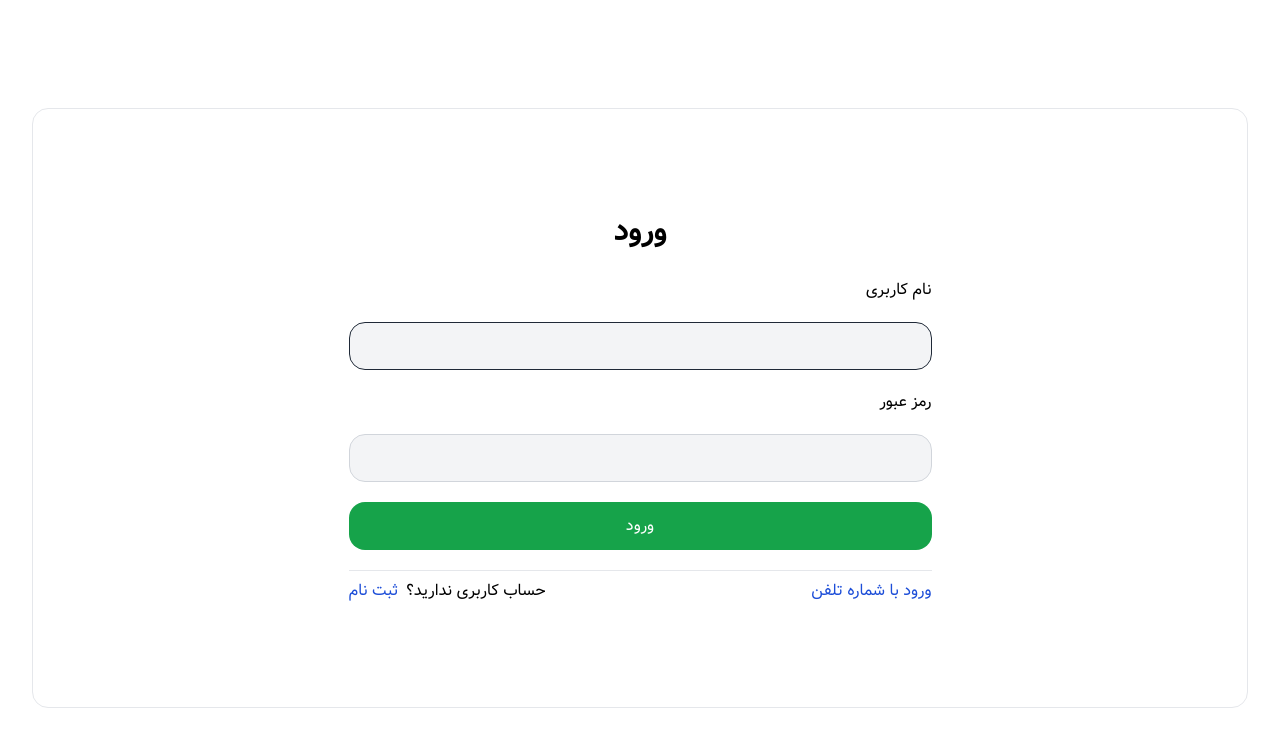
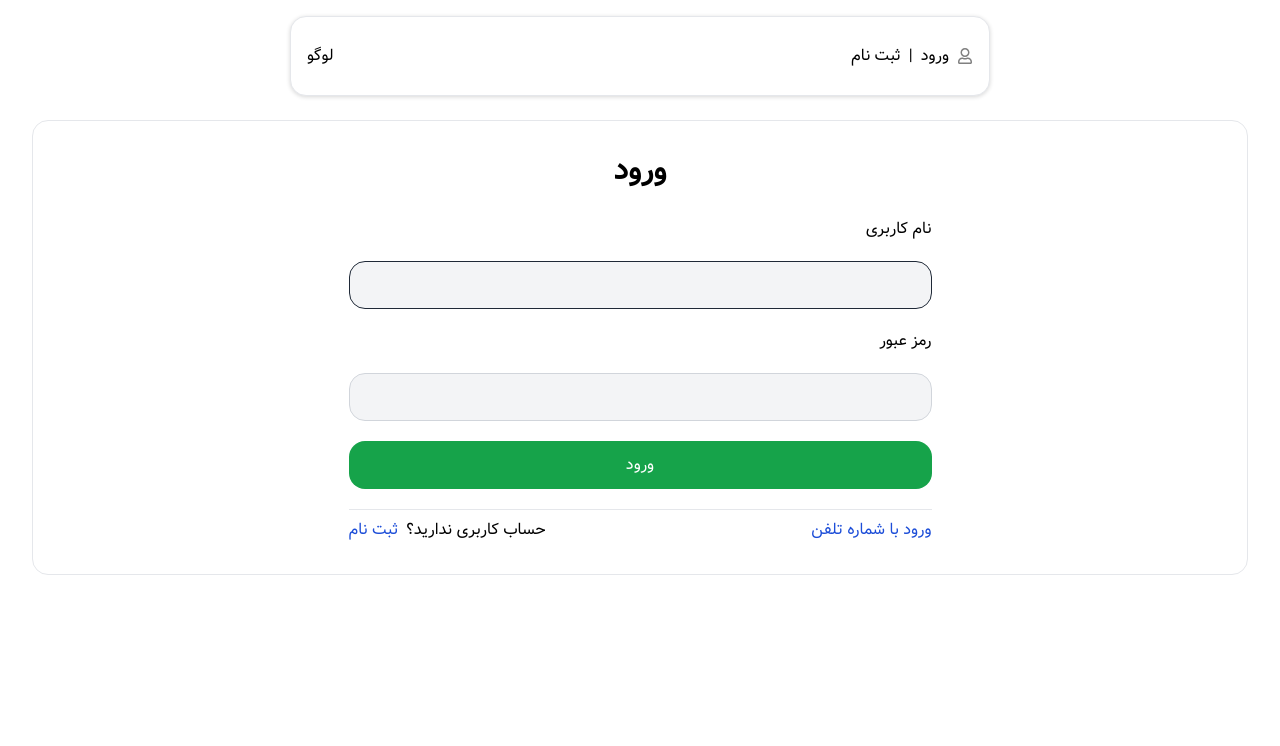
Before and after one commit to pilentboy/charitable-organization, a React (Vite) app: page /login in a window 1280 px wide. Shown: the top 746 px of the page. Built offline with nearby package versions, Linux system fonts and the light colour scheme.

Commit message:
fix login and register styles

```diff
--- a/src/App.tsx
+++ b/src/App.tsx
@@ -7,16 +7,18 @@ import Home from "./pages/Home";
 import Profile from "./pages/Profile";
 import { AuthProvider } from "./context/AuthProvider";
 import ProtectedRoute from "./components/ProtectedRoute";
-import Layout from "./components/Layout";
+import Container from "./components/Container";
 import LoginOTP from "./pages/LoginOTP";
+import Nav from "./components/Nav/Nav";
 
 const App = () => {
   return (
-    <Layout>
+    <Container>
       <BrowserRouter>
         <AuthProvider>
           <Routes>
-            <Route path="/" element={<Home />} />
+            <Route path="/" element={<Nav />}>
+              <Route index element={<Home />} />
               <Route path="profile" element={<ProtectedRoute />}>
                 <Route index element={<Profile />} />
               </Route>
@@ -27,10 +29,11 @@ const App = () => {
               <Route path="about-us" element={<AboutUs />} />
               <Route path="contact-us" element={<ContactUs />} />
               <Route path="*" element={<Home />} />
+            </Route>
           </Routes>
         </AuthProvider>
       </BrowserRouter>
-    </Layout>
+    </Container>
   );
 };
 
--- /dev/null
+++ b/src/components/Container.tsx
@@ -0,0 +1,7 @@
+const Container = ({ children }: { children: React.ReactNode }) => (
+  <div className="container py-2 mt-28 ">
+    {children}
+  </div>
+);
+
+export default Container;
--- a/src/components/Layout.tsx
+++ /dev/null
@@ -1,5 +0,0 @@
-const Layout = ({ children }: { children: React.ReactNode }) => (
-  <div className="container py-2">{children}</div>
-);
-
-export default Layout;
--- /dev/null
+++ b/src/components/Nav/Nav.tsx
@@ -0,0 +1,31 @@
+import { Outlet, Link } from "react-router";
+import { FaRegUser } from "react-icons/fa";
+
+const Nav = () => {
+  return (
+    <>
+      <nav className="absolute top-4 left-1/2 translate-x-[-50%] w-[90%]  md:w-[700px] bg-white z-50 border nav-shadow h-20 rounded-2xl flex  p-4 items-center justify-between">
+        <ul className="flex items-center text-black gap-2">
+          <FaRegUser color="gray" />
+          <li>
+            <Link to="login" className="hover:text-gray-500">
+              ورود
+            </Link>
+          </li>
+          |
+          <li>
+            <Link to="register" className="hover:text-gray-500">
+              ثبت نام
+            </Link>
+          </li>
+        </ul>
+        <Link to="/" className="hover:text-gray-500">
+          لوگو
+        </Link>
+      </nav>
+      <Outlet />
+    </>
+  );
+};
+
+export default Nav;
--- a/src/index.css
+++ b/src/index.css
@@ -13,4 +13,10 @@
 
 body {
   font-family: "vazir";
+  width: 100%;
+  height: 100%;
 }
+
+.nav-shadow {
+  box-shadow: rgba(0, 0, 0, 0.16) 0px 1px 4px;
+}
--- a/src/pages/Home.tsx
+++ b/src/pages/Home.tsx
@@ -1,12 +1,5 @@
-import { Link } from "react-router";
-
 const Home = () => {
-  return (
-    <div className="gap-5 flex ">
-      <Link to={"login"}>login</Link>
-      <Link to={"register"}>register</Link>
-    </div>
-  );
+  return <div className="gap-5 flex ">صفحه اصلی</div>;
 };
 
 export default Home;
--- a/src/pages/Login.tsx
+++ b/src/pages/Login.tsx
@@ -10,10 +10,10 @@ const Login = () => {
   };
 
   return (
-    <section className="h-screen   flex items-center justify-center">
-      <div className="w-full min-h-[600px] flex items-center justify-between border rounded-2xl overflow-hidden">
+    <section className="h-screen sm:h-full flex justify-center items-center  ">
+      <div className="w-full min-h-[400px] flex items-center justify-between border rounded-2xl overflow-hidden">
         <div onSubmit={handleLogin} className="w-full h-full py-8 px-6 ">
-          <form className="flex flex-col  gap-5 mx-auto sm:w-1/2">
+          <form className="flex flex-col  gap-5 mx-auto md:w-1/2">
             <h1 className="text-3xl font-bold mb-2 text-center">ورود</h1>
             <label htmlFor="username">نام کاربری</label>
             <input
@@ -37,7 +37,8 @@ const Login = () => {
             <button className="w-full h-12 bg-green-600 rounded-2xl duration-200 text-white hover:opacity-90">
               ورود
             </button>
-            <div className="flex items-center justify-between w-full border-t pt-2">
+
+            <div className="flex flex-col gap-4 items-center justify-between w-full border-t pt-2 sm:flex-row sm:gap-0">
               <Link to="/login-otp" className=" text-blue-700">
                 ورود با شماره تلفن
               </Link>
--- a/src/pages/LoginOTP.tsx
+++ b/src/pages/LoginOTP.tsx
@@ -11,8 +11,8 @@ const LoginOTP = () => {
   };
 
   return (
-    <section className="h-screen  flex items-center justify-center">
-      <div className="w-full h-[400px]  flex items-center justify-center border rounded-2xl overflow-hidden sm:h-[600px]">
+    <section className="h-screen sm:h-full flex justify-center items-center  ">
+      <div className="w-full h-[400px]  flex items-center justify-center border rounded-2xl overflow-hidden sm:h-[460px]">
         <form
           onSubmit={handleOTPLogin}
           className="w-full  py-8 px-6 flex flex-col gap-8 mx-auto lg:w-1/2 sm:gap-5 "
@@ -22,6 +22,7 @@ const LoginOTP = () => {
           <div className="flex justify-between items-center border border-gray-300 bg-gray-100 rounded-2xl h-12 p-2 duration-200 focus:border-gray-800">
             <input
               name="otp"
+              autoFocus
               id="otp"
               type={otpType}
               value={OTP}
--- a/src/pages/Register.tsx
+++ b/src/pages/Register.tsx
@@ -35,7 +35,7 @@ const Register = () => {
   };
 
   return (
-    <section className="min-h-screen flex items-center justify-center">
+    <section className="h-full flex items-center justify-center">
       <div className="w-full min-h-[600px] flex items-center justify-between border rounded-2xl overflow-hidden">
         <div className="w-full h-full py-8 px-6 ">
           <form
@@ -176,10 +176,14 @@ const Register = () => {
               className="border border-gray-300 bg-gray-100 outline-none rounded-2xl h-28 p-2 duration-200 focus:border-gray-800"
             ></textarea>
 
+
+
             <button className="w-full h-12 bg-green-600 rounded-2xl duration-200 text-white hover:opacity-90">
               عضویت
             </button>
-            <div className="flex gap-2">
+
+
+            <div className="flex gap-2 border-t pt-2">
               حساب کاربری دارید؟
               <Link to="/login" className=" text-blue-700">
                 ورود
```
Lines whose indentation alone changed are shown as unchanged.
